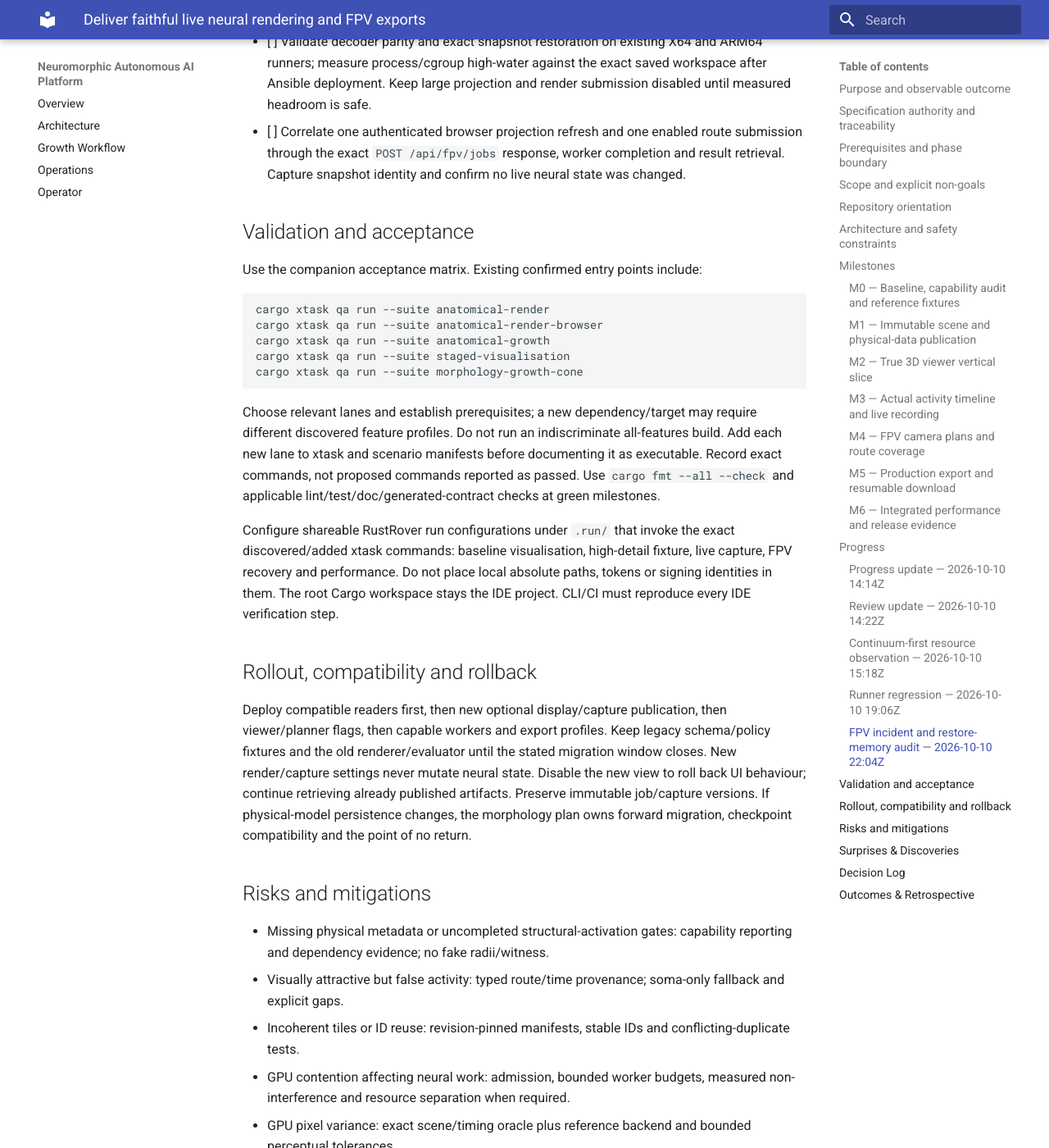
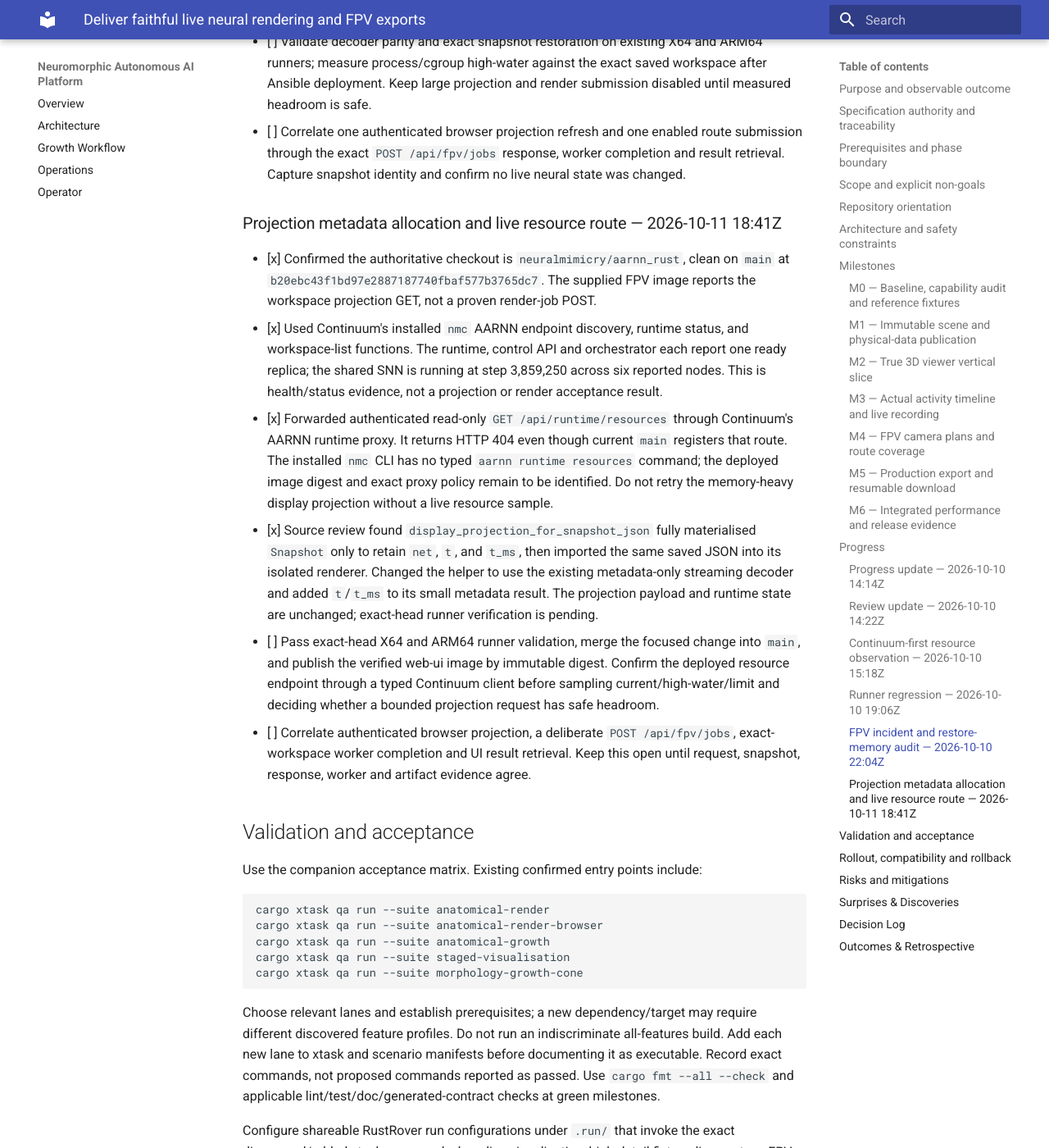
Before and after one commit to neuralmimicry/aarnn_rust, an MkDocs documentation site: the page built from docs/execplans/live-neural-visualisation-and-fpv.md, in a window 1280 px wide and 1400 px high, scrolled down 10754 px. Shown: the whole window at 82% size. Built offline with MkDocs 1.6.1 and Material for MkDocs 9.7.7, drawn with Linux system fonts in a browser that asks for light colours; some of the changed text lies outside the part shown.

Commit message:
Reduce FPV projection snapshot memory

```diff
--- a/docs/execplans/live-neural-visualisation-and-fpv.md
+++ b/docs/execplans/live-neural-visualisation-and-fpv.md
@@ -238,6 +238,38 @@ Requirements: all. Run matched neural/view/capture/export benchmarks, long-sessi
   completion and result retrieval. Capture snapshot identity and confirm no
   live neural state was changed.
 
+### Projection metadata allocation and live resource route — 2026-10-11 18:41Z
+
+- [x] Confirmed the authoritative checkout is `neuralmimicry/aarnn_rust`,
+  clean on `main` at `b20ebc43f1bd97e2887187740fbaf577b3765dc7`. The supplied
+  FPV image reports the workspace projection GET, not a proven render-job POST.
+- [x] Used Continuum's installed `nmc` AARNN endpoint discovery, runtime
+  status, and workspace-list functions. The runtime, control API and
+  orchestrator each report one ready replica; the shared SNN is running at
+  step 3,859,250 across six reported nodes. This is health/status evidence,
+  not a projection or render acceptance result.
+- [x] Forwarded authenticated read-only `GET /api/runtime/resources` through
+  Continuum's AARNN runtime proxy. It returns HTTP 404 even though current
+  `main` registers that route. The installed `nmc` CLI has no typed
+  `aarnn runtime resources` command; the deployed image digest and exact proxy
+  policy remain to be identified. Do not retry the memory-heavy display
+  projection without a live resource sample.
+- [x] Source review found `display_projection_for_snapshot_json` fully
+  materialised `Snapshot` only to retain `net`, `t`, and `t_ms`, then imported
+  the same saved JSON into its isolated renderer. Changed the helper to use
+  the existing metadata-only streaming decoder and added `t`/`t_ms` to its
+  small metadata result. The projection payload and runtime state are
+  unchanged; exact-head runner verification is pending.
+- [ ] Pass exact-head X64 and ARM64 runner validation, merge the focused
+  change into `main`, and publish the verified web-ui image by immutable
+  digest. Confirm the deployed resource endpoint through a typed Continuum
+  client before sampling current/high-water/limit and deciding whether a
+  bounded projection request has safe headroom.
+- [ ] Correlate authenticated browser projection, a deliberate
+  `POST /api/fpv/jobs`, exact-workspace worker completion and UI result
+  retrieval. Keep this open until request, snapshot, response, worker and
+  artifact evidence agree.
+
 ## Validation and acceptance
 
 Use the companion acceptance matrix. Existing confirmed entry points include:
@@ -295,6 +327,12 @@ Deploy compatible readers first, then new optional display/capture publication,
   client offers no workload cgroup resource observation. The bounded FPV
   projection still constructs a temporary engine from the whole saved JSON,
   so its node/edge output cap cannot be treated as a memory bound.
+- 2026-10-11: The installed Continuum/NMC runtime-status and workspace-list
+  operations still work, but forwarding `GET /api/runtime/resources` returns
+  HTTP 404 against the live runtime while current AARNN `main` registers the
+  authenticated route. The installed CLI has no typed resource command, so a
+  live cgroup sample and safe projection retry remain unavailable until the
+  route is deployed and exposed as a typed Continuum function.
 - 2026-10-10: The refreshed PR #37 X64 lint job failed because two workspace
   display-mode references in the `web_ui` binary use the library's `crate::`
   namespace instead of its existing `aarnn_rust` import. The exact diagnostic
@@ -354,6 +392,13 @@ Update these as the current checkout differs. Distinguish source observation, me
   NVR-027/028 and the user's explicit request to resolve the FPV failure. The
   remaining peak must be measured on the exact live workspace before rollout
   is considered successful.
+- D15, 2026-10-11: Build the FPV display envelope from the existing
+  metadata-only streaming decoder (`net`, `t`, and `t_ms`) instead of
+  materialising a second complete `Snapshot` beside the temporary renderer.
+  This preserves the returned projection and biological/runtime state while
+  removing one full set of checkpoint matrices from the request peak. The
+  change remains subject to exact-head X64/ARM64 runner checks and production
+  high-water measurement; rollback restores the prior metadata extraction.
 
 ## Outcomes & Retrospective
 
@@ -375,3 +420,13 @@ fail to compile the `web_ui` binary on two `DisplayMode` import paths. The
 source correction is prepared and formatted; refreshed exact-head CI remains
 pending. No FPV job POST, result retrieval, deployed memory measurement or
 end-to-end acceptance has been completed in this session.
+
+This historical compiler issue was fixed and merged in AARNN PR #38; the
+current `main` is at `b20ebc4`. At 2026-10-11 18:41Z, Continuum runtime and
+workspace queries are healthy, but its authenticated resource route returns
+HTTP 404 and the installed NMC client lacks a typed resource-observation
+command. The FPV projection helper now obtains only `net`, `t`, and `t_ms`
+through the metadata-only decoder instead of retaining a full second
+checkpoint beside the renderer. Formatting and whitespace checks pass;
+runner validation, deployment, cgroup measurement, browser projection, render
+POST and result retrieval remain open.
```
Also changed, not shown: 2 other files.
